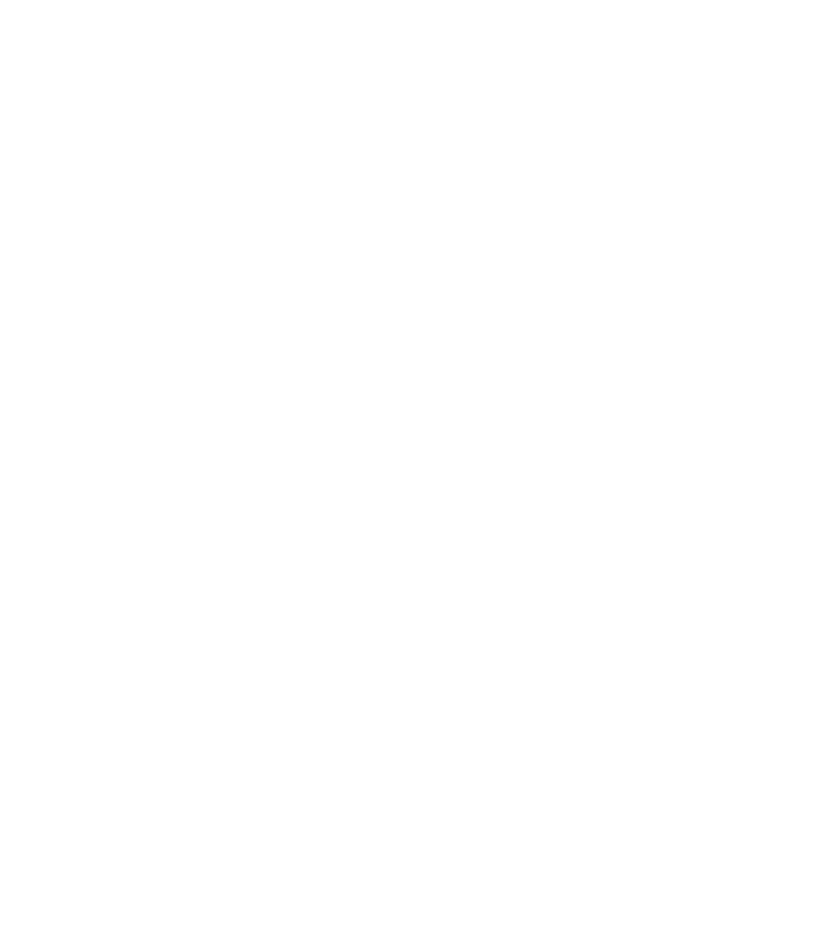
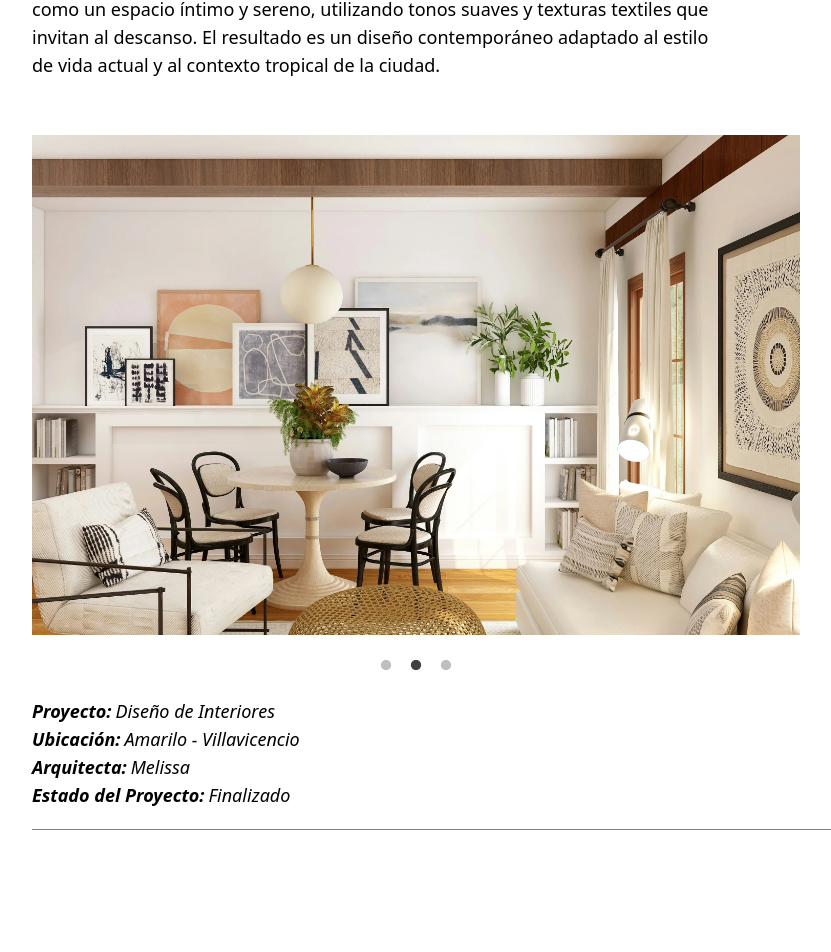
Before and after one commit to Soy-Mauricio/ArquiMelissa, a React (Vite) app: page /interiors in a window 1280 px wide. Before the commit this address had no page. Shown: the part 498-1450 px from the top of the page, without its empty margins (314-1145 px from the left). Before the commit the page ends 800 px from the top, so only its background shows below. Built offline with nearby package versions, Linux system fonts and the light colour scheme.

Commit message:
Creacion de vista Diseño de Interiores

```diff
--- a/src/App.css
+++ b/src/App.css
@@ -6,3 +6,9 @@
 .slick-slide {
   outline: none !important;
 }
+
+/* Este CSS agranda los dots */
+.slick-dots li button:before {
+  font-size: 12px !important; /* tamaño del punto */
+  margin-top: 10px;
+}
--- a/src/App.tsx
+++ b/src/App.tsx
@@ -6,6 +6,7 @@
 import Information from './pages/Information';
 import Proyects from './pages/Proyects';
 import Services from './pages/Services';
+import Interiors from './pages/Interiors';
 
 const App: React.FC = () => {
   return (
@@ -16,6 +17,7 @@
         <Route path="/information" element={<Information />} />
         <Route path="/proyects" element={<Proyects />} />
         <Route path="/services" element={<Services />} />
+        <Route path="/interiors" element={<Interiors />} />
       </Routes>
     </Router>
   );
--- a/src/components/Navbar/Navbar.tsx
+++ b/src/components/Navbar/Navbar.tsx
@@ -10,7 +10,7 @@
       title: "PROYECTOS",
       links: [
         { name: "Todos", path: "/Proyects#todos" },
-        { name: "Interiores", path: "/interiores" },
+        { name: "Interiores", path: "/Interiors#interiores" },
         { name: "Comerciales", path: "/comerciales" },
         { name: "Viviendas", path: "/culturales" },
       ],
--- /dev/null
+++ b/src/components/Props/ProyectsAndServices.tsx
@@ -0,0 +1,60 @@
+import GallerySlider from "../Slide/ProyectSlide"
+
+interface ProyectsProps {
+    proyecto: string;
+    ubicacion: string;
+    arquitecta: string;
+    estado: string;
+    descripcion: string[];
+    titulo: string;
+    imagenes: string[];
+  }
+
+  const Information = ({ proyecto, ubicacion, arquitecta, estado, titulo, descripcion, imagenes }: ProyectsProps) => {
+    return (
+
+        <div className="flex flex-col mt-20">
+
+            <div className="mb-5">
+                <h1 className="font-light lg:text-6xl md:text-6xl text-4xl">{titulo}</h1>
+            </div>
+
+            <hr className="opacity-50" />
+
+            <div className="text-lg lg:w-[700px] md:w-[685px] sm:w-[275px] mt-16">
+                {descripcion.map((paragraph, index) => (
+                    <p key={index} className="mb-4">{paragraph}</p>
+                ))}
+            </div>
+
+            <div className="mt-10">
+                <GallerySlider images={imagenes} />
+            </div>
+
+            <div className="italic font-light lg:text-lg md:text-lg text-2xl mt-14">
+                <div className="flex">
+                    <span className="font-semibold">Proyecto:</span>
+                    <p className="ml-1">{proyecto}</p>
+                </div>
+                <div className="flex">
+                    <span className="font-semibold">Ubicación:</span>
+                    <p className="ml-1">{ubicacion}</p>
+                </div>
+                <div className="flex">
+                    <span className="font-semibold">Arquitecta:</span>
+                    <p className="ml-1">{arquitecta}</p>
+                </div>
+                <div className="flex">
+                    <span className="font-semibold">Estado del Proyecto:</span>
+                    <p className="ml-1">{estado}</p>
+                </div>
+
+                <hr className="mt-5 opacity-50" />
+
+            </div>
+
+        </div>
+    );
+  };
+
+export default Information;
--- a/src/components/Props/SectInformation.tsx
+++ b/src/components/Props/SectInformation.tsx
@@ -11,6 +11,8 @@
                 <h1 className="font-light lg:text-6xl md:text-6xl text-4xl">{title}</h1>
             </div>
 
+            <hr className="opacity-50 mt-5" />
+
             <div className="lg:w-[600px] md:w-[585px] sm:w-[275px] mt-10 text-lg">
                 {content.map((paragraph, index) => (
                     <p key={index} className="mb-4">{paragraph}</p>
--- /dev/null
+++ b/src/components/Slide/ProyectSlide.tsx
@@ -0,0 +1,39 @@
+import React from "react";
+import Slider from "react-slick";
+import "slick-carousel/slick/slick.css";
+import "slick-carousel/slick/slick-theme.css";
+
+interface GallerySliderProps {
+  images: string[];
+}
+
+const GallerySlider: React.FC<GallerySliderProps> = ({ images }) => {
+  const settings = {
+    dots: true,
+    infinite: true,
+    speed: 500,
+    slidesToShow: 1,
+    slidesToScroll: 1,
+    arrows: true,
+    autoplay: true,
+    autoplaySpeed: 3000,
+  };
+
+  return (
+    <div className="w-full max-w-3xl">
+      <Slider {...settings}>
+        {images.map((src, index) => (
+          <div key={index} className="focus:outline-none">
+            <img
+              src={src}
+              alt={`slide-${index}`}
+              className="w-full h-[500px] object-cover cursor-grab active:cursor-grabbing"
+            />
+          </div>
+        ))}
+      </Slider>
+    </div>
+  );
+};
+
+export default GallerySlider;
--- /dev/null
+++ b/src/pages/Interiors.tsx
@@ -0,0 +1,35 @@
+import React from "react";
+import MainLayout from "../layouts/MainLayout";
+import Information from "../components/Props/ProyectsAndServices";
+
+
+const Proyects: React.FC = () => {
+
+  return (
+    <MainLayout>
+
+      <section className="mx-auto lg:px-10 md:px-8 px-6">
+        <div id="interiores">
+            <Information
+                proyecto="Diseño de Interiores"
+                ubicacion="Amarilo - Villavicencio"
+                arquitecta="Melissa"
+                estado="Finalizado"
+                imagenes={[
+                  "/src/assets/img/Imagen-Tres.webp",
+                  "/src/assets/img/Imagen-Cuatro.webp",
+                  "/src/assets/img/Imagen-Cinco.webp",
+                ]}
+                titulo="INTERIORES"
+                descripcion={["El proyecto consiste en el rediseño interior de un apartamento en el conjunto residencial Amarilo, en Villavicencio, con el objetivo de transformar un espacio convencional en un hogar moderno, funcional y acogedor para una familia joven. Se unificaron las áreas sociales eliminando divisiones innecesarias, lo que permitió una mayor amplitud visual y mejor circulación.",
+
+                "Se usaron materiales como madera clara, porcelanato tipo cemento y detalles metálicos en negro para lograr un equilibrio entre calidez y modernidad. La iluminación combina luces empotradas y lámparas decorativas, creando ambientes agradables durante el día y la noche. El dormitorio principal se diseñó como un espacio íntimo y sereno, utilizando tonos suaves y texturas textiles que invitan al descanso. El resultado es un diseño contemporáneo adaptado al estilo de vida actual y al contexto tropical de la ciudad."]}
+            />
+        </div>
+      </section>
+
+    </MainLayout>
+  );
+};
+
+export default Proyects;
```
